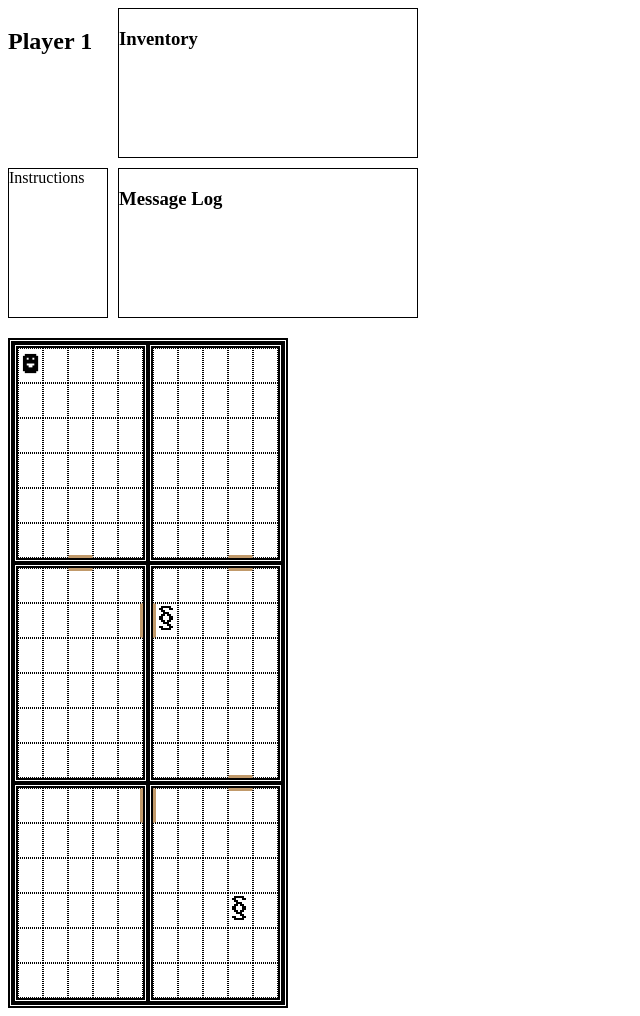
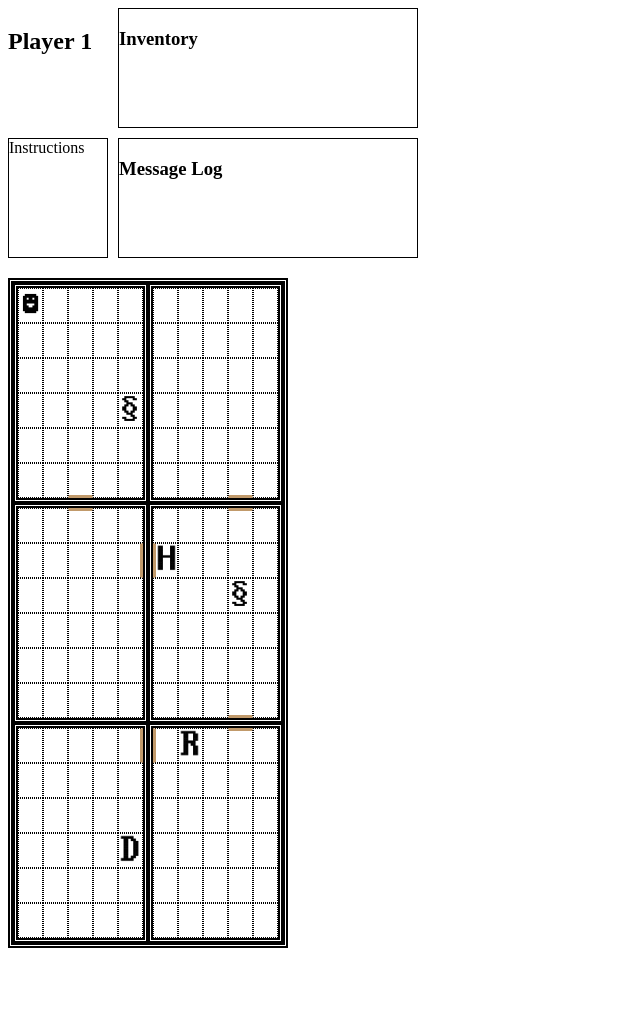
Before and after one commit to fussypuppet/project_1, a plain HTML site: page index.html in a window 1280 px wide. Shown: the whole page, without its empty margins (0-640 px from the left). After the commit the page ends 956 px from the top, so only its background shows below. Drawn offline with Linux system fonts and the light colour scheme.

Commit message:
Monsters with individual names & images now spawn at random locations on the map

```diff
--- a/rogueY.js
+++ b/rogueY.js
@@ -3,6 +3,15 @@ document.addEventListener('DOMContentLoaded', function(){
     const roomWidth = 5;
     const roomCount = 6;
     const GAME_TILES = [];
+    const coworkerNames = [
+        {name: "Robin", image: "./thisR.png"},
+        {name: "Sal", image: "./thisS.png"},
+        {name: "Mel", image: "./thisM.png"},
+        {name: "Sam", image: "./thisS.png"},
+        {name: "Dana", image:"./thisD.png"},
+        {name: "Harley", image: "./thisH.png"}
+    ];
+    const pronouns = ["He", "She", "They"];
 
     document.onkeydown = function(e){
         console.log("keypress logged.  E:", e);
@@ -185,6 +194,12 @@ document.addEventListener('DOMContentLoaded', function(){
     const playerCharacter = new Character(1, 15, 0, "player_character", "./player.png");
     const key1 = new Character(0, 1, 0 , "key", "./key.png");
     const key2 = new Character(0, 1, 0 , "key", "./key.png");
+    for (let i=0; i<3; i++){
+        let newMonsterInfo = coworkerNames.splice(Math.floor(Math.random()*coworkerNames.length), 1)[0];
+        console.log("newMonsterInfo", newMonsterInfo);
+        let newMonster = new Character(1, 10, 0, newMonsterInfo.name, newMonsterInfo.image);
+        newMonster.setLocation(Math.floor(Math.random()*GAME_TILES.length));
+    }
     playerCharacter.setLocation(0);
     key1.setLocation(Math.floor(Math.random()*GAME_TILES.length));
     key2.setLocation(Math.floor(Math.random()*GAME_TILES.length));
--- a/style.css
+++ b/style.css
@@ -2,7 +2,7 @@
     display: grid;
     width: 410px;
     grid-template-columns: 100px 300px;
-    grid-template-rows: 150px 150px;
+    grid-template-rows: 120px 120px;
     grid-gap: 10px;
     margin: 0 0 20px 0;
 }
@@ -51,6 +51,10 @@
     margin: 2px 0 0 1px;
 }
 
+img {
+    width: 21px;
+}
+
 .info > div {
     border: 1px solid black;
 }
```
Also changed, not shown: render.png (added), thisB.png (added), thisBred.png (added), thisD.png (added), thisH.png (added), thisM.png (added), thisR.png (added), thisS.png (added).
